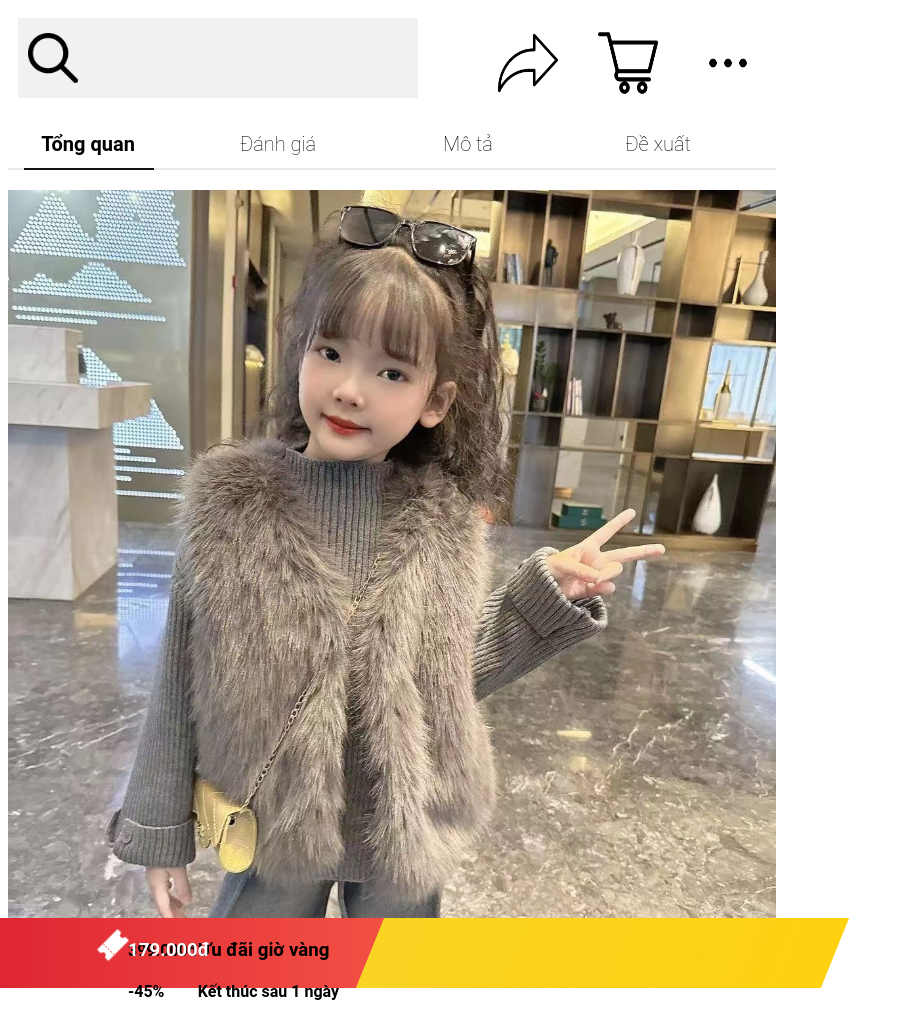
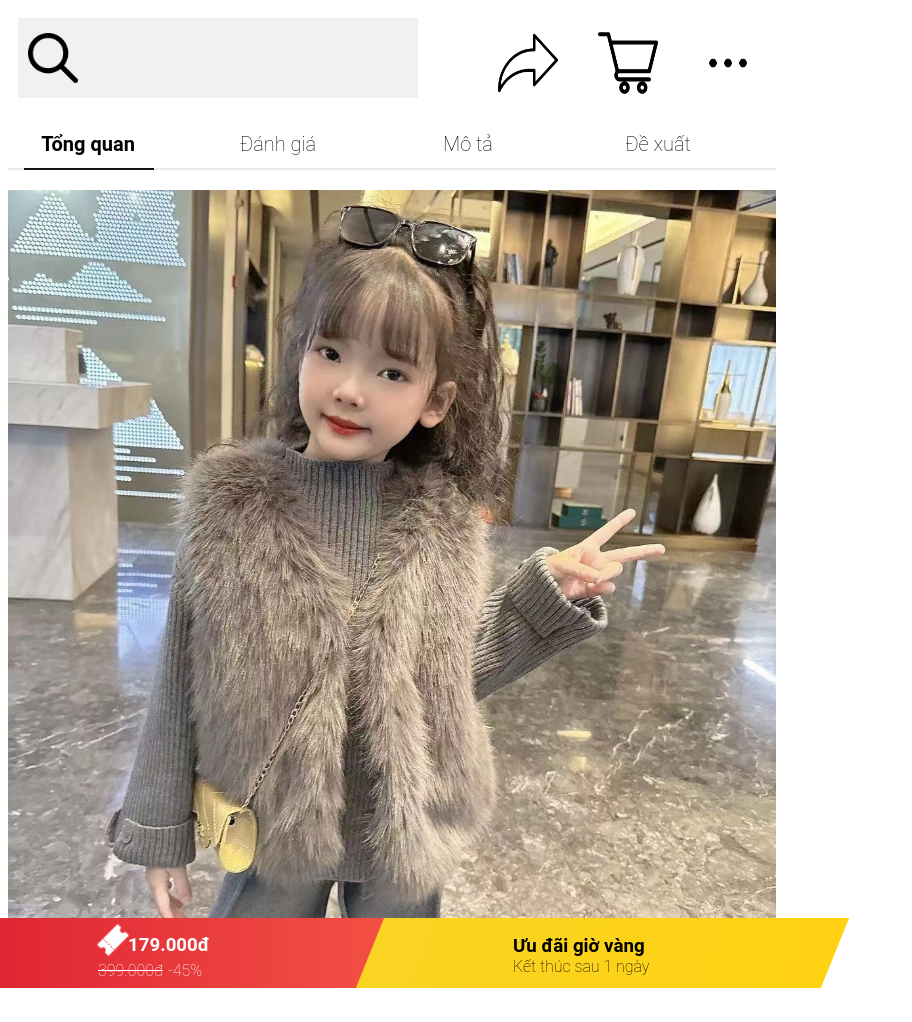
Before and after one commit to ikurina/shop1, a plain HTML site: page index.html in a window 1280 px wide. Shown: the whole page, without its empty margins (0-912 px from the left). After the commit the page ends 997 px from the top, so only its background shows below. Drawn offline with Linux system fonts and the light colour scheme.

Commit message:
Add files via upload

```diff
--- a/landingpag.css
+++ b/landingpag.css
@@ -144,7 +144,8 @@ body {
     display: flex;
     position: relative;
     padding-left: 90px;
-    top: 740px;
+    gap: 5px;
+    top: 730px;
 }
 
 .head-item2 {
@@ -153,17 +154,47 @@ body {
     height: 30px;
 }
 
+.group1 {
+    position: absolute;
+}
+
 #item-rotate {
     position: absolute;
     width: 30px;
-    top: 10px;
+    top: 15px;
 
 }
 
 .headline-group {
     color: white;
     position: absolute;
+    padding-left: 30px;
+    top: 5px;
 
+}
+
+.headline-group0 {
+    position: absolute;
+    color: white;
+    font-weight: lighter;
+    text-decoration: line-through;
+    top: 10px;
+    padding-top: 20px;
+}
+
+.headline-gr1 {
+    margin: 0px;
+
+}
+
+.headline-gr2 {
+    font-weight: lighter;
+    margin-top: 0px;
+}
+
+.group2{
+    padding-left: 380px;
+    padding-top: 25px;
 }
 
 div{
```
